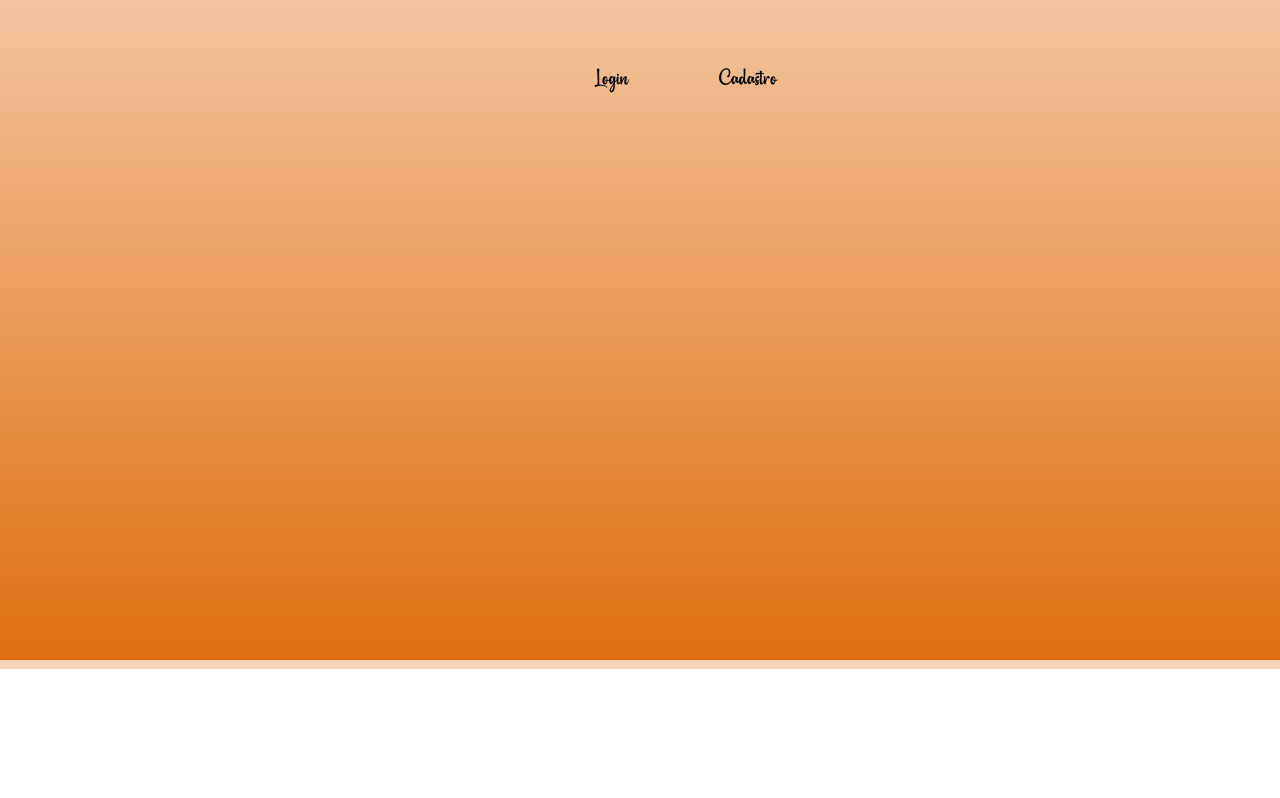
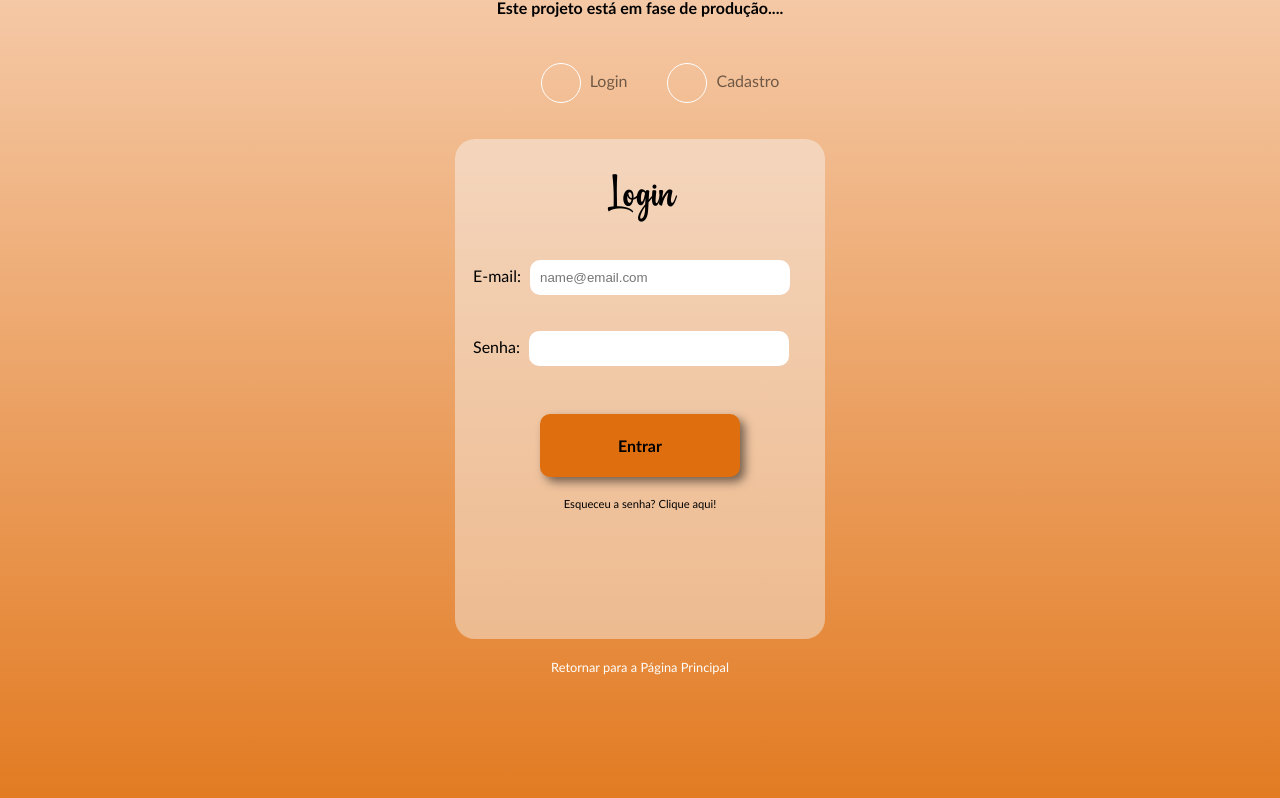
Before and after one commit to ruthsantanasilva/evento-turismo, a plain HTML site: page paginadecompra.html in a window 1280 px wide. Shown: the part 131-929 px from the top of the page. Before the commit the page ends 800 px from the top, so only its background shows below. Drawn offline with Linux system fonts and the light colour scheme.

Commit message:
quase finalizando pagina de login e cadastro

```diff
--- a/estilos/estilo.css
+++ b/estilos/estilo.css
@@ -17,6 +17,13 @@ body {
   height: 100%;
   background-image: linear-gradient(to top, #df6f0e, #f7d0b3e5);
   background-size: cover;
+}
+
+.prod {
+  margin-top: 10px;
+  font-family: "Gill Sans", "Gill Sans MT", Calibri, "Trebuchet MS", sans-serif;
+  text-align: center;
+  font-size: 1em;
 }
 
 section.corpo {
--- a/estilos/login-cadastro.css
+++ b/estilos/login-cadastro.css
@@ -7,7 +7,6 @@
   font-style: normal;
 }
 
-
 @keyframes appear {
   0% {
     transform: translate(-50%, -50%) scale(0);
@@ -15,7 +14,7 @@
   }
   45% {
     transform: translate(-50%, -50%) scale(1.4);
-    background-color: rgba(0, 0, 0, 0.671);
+    background-color: #ffffffce(0, 0, 0, 0.671);
   }
   50% {
     transform: translate(-50%, -50%) scale(1.5);
@@ -29,41 +28,61 @@
     background-color: #df6f0e;
   }
 }
+.prod {
+  margin-top: 10px;
+  font-family: "Gill Sans", "Gill Sans MT", Calibri, "Trebuchet MS", sans-serif;
+  text-align: center;
+  font-size: 1em;
+}
+.paglogin {
+  text-align: center;
+}
+.paglogin img {
+  margin-top: 15px;
+  width: 88px;
+  height: 100px;
+}
 
 #div1,
 #div2 {
-  margin-left: 30px;
-  margin-right: 30px;
+  margin-left: 40px;
+  margin-right: 9px;
   border-style: none;
-  width: 30px;
   cursor: pointer;
+  border: 1px solid #fff;
+  width: 40px;
+  height: 40px;
 }
 
 .selecao {
-  margin-top: 20px;
   display: flex;
-  padding: 3em;
+  flex-direction: row;
+  align-items: flex-start;
+  justify-content: center;
+  padding: 1em;
+  margin-top: 30px;
 }
 .slogin {
   cursor: pointer;
-  font-family: "Beach";
-  font-size: 1.5em;
+  font-family: "Gill Sans", "Gill Sans MT", Calibri, "Trebuchet MS", sans-serif;
+  font-size: 1em;
+  color: rgba(0, 0, 0, 0.541);
+  margin-top: 8px;
 }
+
 .slogin:hover {
   color: #df6f0e;
+  transition: all 0.4s ease-in;
 }
 
 input[type="radio"] {
   appearance: none;
   -webkit-appearance: none;
-  width: 20px;
-  height: 20px;
-  border: 3px solid #fff;
   border-radius: 50%;
   margin-right: 10px;
   background-color: transparent;
   position: relative;
-  top: 6px;
+  top: 0px;
 }
 
 input[type="radio"]:checked::before {
@@ -78,16 +97,15 @@ input[type="radio"]:checked::before {
   top: 50%;
   left: 50%;
   transform: translate(-50%, -50%);
-  animation: appear 0.8s;
+  animation: appear 0.6s;
 }
 
 .flip-containerlc,
 .frontlc,
 .backlc {
-  visibility: visible;
   margin-top: 20px;
   height: 500px;
-  width: 400px;
+  width: 370px;
   background-color: transparent;
 }
 
@@ -106,64 +124,112 @@ input[type="radio"]:checked::before {
 
 .boxlc {
   height: 500px;
-  width: 400px;
+  width: 370px;
   cursor: pointer;
   border-radius: 20px;
 }
 
-.box-frontlc {
-  background-color: rgba(245, 245, 245, 0.719);
+form {
+  height: 500px;
+  width: 370px;
 }
 
-.box-frontlc h1 {
-  font-size: 1.5em;
-  margin-top: 10px;
+.box-frontlc,
+.box-backlc {
+  background-color: rgba(245, 245, 245, 0.445);
+}
+
+legend {
   font-family: "Beach";
+  font-size: 3em;
   text-align: center;
+  padding: 20px;
 }
-.box-frontlc h2 {
-  font-family: "Beach";
-  text-align: center;
+
+label.email,
+.senha,
+.nome {
+  font-family: "Gill Sans", "Gill Sans MT", Calibri, "Trebuchet MS", sans-serif;
   font-size: 1em;
+  display: block;
+  padding: 18px;
 }
+#email,
+#senha,
+#nome {
+  width: 240px;
+  margin-left: 5px;
+  border: none;
+  padding: 10px;
+  border-radius: 10px;
+}
+
 .box-frontlc p {
   font-family: "Gill Sans", "Gill Sans MT", Calibri, "Trebuchet MS", sans-serif;
-  text-align: justify;
+  text-align: center;
   padding: 10px;
   font-size: 0.7em;
-}
-.box-frontlc .valor {
-  text-align: center;
-  font-size: 0.8em;
-  font-weight: bolder;
-  margin-bottom: -30px;
-}
-.box-frontlc .preco {
-  text-align: center;
-  font-size: 1em;
+  margin-top: 10px;
 }
 
-.box-frontlc .obs {
-  font-family: "Beach";
-  text-align: center;
-  font-size: 0.8em;
-  margin-top: -15px;
+.esqueci a {
+  color: black;
+  text-decoration: none;
 }
 
-.box-backlc {
-  background: black url("../imagens/bonito.jpg") center center no-repeat fixed;
-  background-size: cover;
+.esqueci a:hover {
+  text-decoration: underline;
+}
+
+.pbotao {
   text-align: center;
+  margin-top: 30px;
 }
 
 .botaolc {
+  font-family: "Gill Sans", "Gill Sans MT", Calibri, "Trebuchet MS", sans-serif;
+  font-size: 1em;
   background-color: #df6f0e;
-  font-weight: bolder;
+  font-weight: bold;
   padding: 20px;
-  margin-top: 300px;
+  width: 200px;
   border-radius: 10px;
   box-shadow: 5px 5px 10px rgba(0, 0, 0, 0.507);
   border-color: transparent;
-  text-align: center;
   cursor: pointer;
 }
+.botaolc:hover {
+  background-color: rgba(0, 0, 0, 0.753);
+  color: #fff;
+  transition: all 0.5s ease-in;
+}
+
+.return {
+  font-family: "Gill Sans", "Gill Sans MT", Calibri, "Trebuchet MS", sans-serif;
+  margin-top: 20px;
+  font-size: 0.8em;
+  color: #fff;
+}
+.return a {
+  text-decoration: none;
+  color: #fff;
+}
+
+.return a:hover {
+  text-decoration: underline;
+}
+
+.rodapelc {
+  font-family: "Gill Sans", "Gill Sans MT", Calibri, "Trebuchet MS", sans-serif;
+  text-align: center;
+  color: white;
+  margin-top: 160px;
+  margin-bottom: 70px;
+}
+footer a {
+  text-decoration: none;
+  color: white;
+}
+footer a:hover {
+  text-decoration: underline;
+}
--- a/paginadecompra.html
+++ b/paginadecompra.html
@@ -6,82 +6,136 @@
     <title>Página de compra</title>
     <link rel="stylesheet" href="estilos/estilo.css" />
     <link rel="stylesheet" href="estilos/login-cadastro.css" />
-
   </head>
   <body>
-    <nav>
+    <div class="paglogin">
       <img src="imagens/logodes.png" alt="fotodalogo" />
-      <ul>
-        <li><a href="paginadecompra.html" target="_blank">Cadastro</a></li>
-        <li><a href="paginadecompra.html" target="_blank">Login</a></li>
-      </ul>
-    </nav>
+    </div>
 
-    <h1>Este projeto está em produção....</h1>
-    <h2>Página de Login ou Cadastro</h2>
-
+    <h1 class="prod">Este projeto está em fase de produção....</h1>
 
     <section class="corpo">
-
       <div class="selecao">
-        <input type="radio" id="div1" class="rd" name="consulta[]" value="1" required/>
+        <input
+          type="radio"
+          id="div1"
+          class="rd"
+          name="consulta[]"
+          value="1"
+          required />
         <label for="div1" class="slogin">Login</label>
 
-        <input type="radio" id="div2" class="rd" name="consulta[]" value="2" required/>
-        <label for="div2" class="slogin"> Cadastro
-        </label>
+        <input
+          type="radio"
+          id="div2"
+          class="rd"
+          name="consulta[]"
+          value="2"
+          required />
+        <label for="div2" class="slogin"> Cadastro </label>
       </div>
 
       <div class="flip-containerlc">
         <div class="flipperlc">
-      <div id="ediv1" class="onOff" style="display:none" class="frontlc">
+          <div id="ediv1" class="onOff" class="frontlc">
             <div id="box1" class="boxlc box-frontlc">
-        <form action="login.php">
+              <form method="post" name="dados">
                 <legend>Login</legend>
-          <label for="email">E-mail: <input type="email" name="email" id="email" checked></label>
-          <label for="senha">Senha<input type="password" name="senha" id="senha"></label>
-
-          <input type="button" value="Entrar">
-        </form>
+                <label for="email" class="email"
+                  >E-mail:
+                  <input
+                    type="email"
+                    name="email"
+                    id="email"
+                    placeholder="name@email.com"
+                    required
+                /></label>
+                <label for="senha" class="senha"
+                  >Senha:
+                  <input type="password" name="senha" id="senha" required
+                /></label>
+                <div class="pbotao">
+                  <input
+                    type="submit"
+                    value="Entrar"
+                    class="botaolc"
+                    name="acao" />
                 </div>
 
-      </div>
-
-      <div id="ediv2" class="onOff" style="display:none" class="backlc">
-        <div class="boxlc box-backlc">
-          <form action="login.php">
-            <legend>Cadastro</legend>
-            <label for="nome">Nome Completo: <input type="text" name="nome" id="nome" checked></label>
-            <label for="email">E-mail: <input type="email" name="email" id="email" checked></label>
-            <label for="senha">Senha<input type="password" name="senha" id="senha"></label>
-
-            <input type="button" value="Entrar">
+                <p class="esqueci">
+                  <a href="#">Esqueceu a senha? Clique aqui!</a>
+                </p>
               </form>
             </div>
           </div>
 
+          <div id="ediv2" class="onOff" style="display: none" class="backlc">
+            <div class="boxlc box-backlc">
+              <form method="post" name="dados">
+                <legend>Cadastro</legend>
+                <label for="nome" class="nome"
+                  >Nome:
+                  <input
+                    type="text"
+                    name="nome"
+                    id="nome"
+                    size="52"
+                    maxlength="150"
+                    required
+                /></label>
+                <label for="email" class="email"
+                  >E-mail:
+                  <input
+                    type="email"
+                    name="email"
+                    id="email"
+                    placeholder="name@email.com"
+                    required
+                /></label>
+                <label for="senha" class="senha"
+                  >Senha:
+                  <input type="password" name="senha" id="senha" required
+                /></label>
+
+                <div class="pbotao">
+                  <input
+                    type="submit"
+                    value="Cadastrar"
+                    class="botaolc"
+                    name="acao" />
+                </div>
+              </form>
+            </div>
+          </div>
+        </div>
       </div>
 
-  </div>
+      <p class="return">
+        Retornar para a
+        <a href="index.html" target="_self"> Página Principal</a>
+      </p>
+    </section>
+
+    <footer class="rodapelc">
+      <p>
+        &copy Ruth Santana |
+        <a href="https://www.linkedin.com/in/ruthsantana" target="_blank"
+          >LinkedIn</a
+        >
+      </p>
+    </footer>
 
     <script>
-
       let radio = document.querySelectorAll(".rd");
 
- for(let i = 0; i < radio.length; i++) {
-
-    radio[i].onclick = function(){
-       let div = document.querySelectorAll('.onOff');
-       for(let i = 0; i < div.length; i++) div[i].style.display = 'none';
-       document.getElementById('e' + radio[i].id).style.display = "block";
+      for (let i = 0; i < radio.length; i++) {
+        radio[i].onclick = function () {
+          let div = document.querySelectorAll(".onOff");
+          for (let i = 0; i < div.length; i++) div[i].style.display = "none";
+          document.getElementById("e" + radio[i].id).style.display = "block";
+        };
       }
-}
-
-
-
     </script>
-
-
 
     <!-- Aprendendooooooooo
 		<img src="img.png" class="" id="img" alt="Teste" />
```
Also changed, not shown: index.html (+2 -0 lines). Lines whose indentation alone changed are shown as unchanged.
